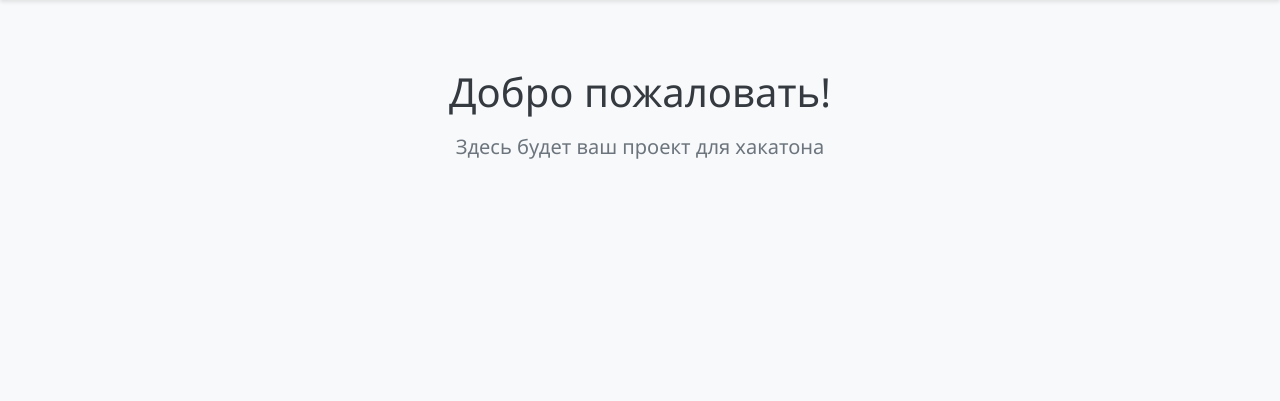
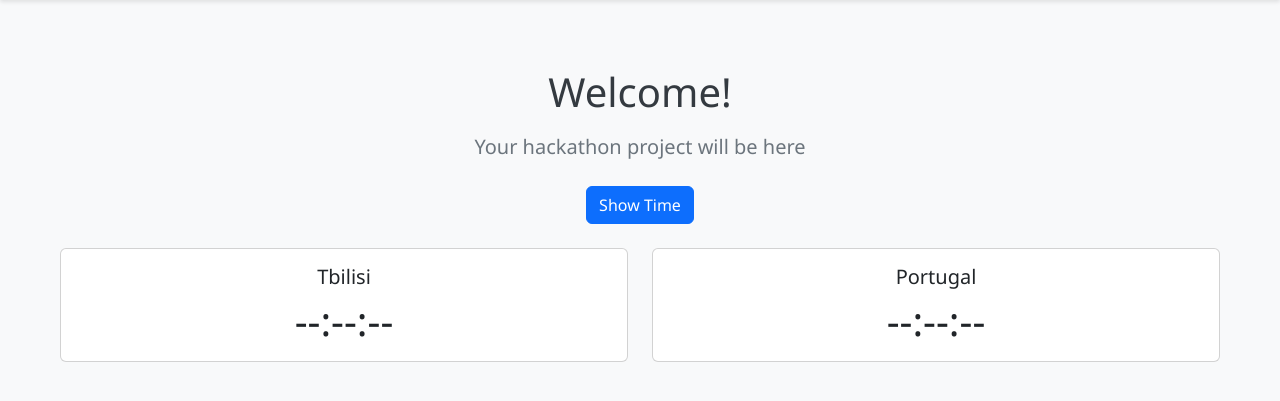
Before and after one commit to RomanShcherbich/web-app-sandbox, a Flask app: page / in a window 1280 px wide. Shown: the part 96-497 px from the top of the page. Run offline with Flask 3, Linux system fonts and the light colour scheme.

Commit message:
time button

```diff
--- a/app.py
+++ b/app.py
@@ -1,6 +1,8 @@
 from flask import Flask, render_template, request, jsonify
 import os
 from dotenv import load_dotenv
+from datetime import datetime
+import pytz
 
 # Загрузка переменных окружения
 load_dotenv()
@@ -15,5 +17,18 @@ def index():
 def health_check():
     return jsonify({"status": "healthy"})
 
+@app.route('/api/time')
+def get_time():
+    tbilisi_tz = pytz.timezone('Asia/Tbilisi')
+    portugal_tz = pytz.timezone('Europe/Lisbon')
+
+    tbilisi_time = datetime.now(tbilisi_tz).strftime('%H:%M:%S')
+    portugal_time = datetime.now(portugal_tz).strftime('%H:%M:%S')
+
+    return jsonify({
+        "tbilisi": tbilisi_time,
+        "portugal": portugal_time
+    })
+
 if __name__ == '__main__':
     app.run(debug=True, host='0.0.0.0', port=int(os.getenv('PORT', 5000)))
--- a/requirements.txt
+++ b/requirements.txt
@@ -1,5 +1,6 @@
 Flask==3.0.0
 python-dotenv==1.0.0
+pytz==2024.1
 requests==2.31.0
 numpy>=1.26.0
 pandas>=2.1.0
--- a/templates/index.html
+++ b/templates/index.html
@@ -1,5 +1,5 @@
 <!DOCTYPE html>
-<html lang="ru">
+<html lang="en">
 <head>
     <meta charset="UTF-8">
     <meta name="viewport" content="width=device-width, initial-scale=1.0">
@@ -18,13 +18,50 @@
     <div class="container mt-5">
         <div class="row">
             <div class="col-md-12 text-center">
-                <h1>Добро пожаловать!</h1>
-                <p class="lead">Здесь будет ваш проект для хакатона</p>
+                <h1>Welcome!</h1>
+                <p class="lead">Your hackathon project will be here</p>
+
+                <div class="mt-4">
+                    <button id="getTimeBtn" class="btn btn-primary">Show Time</button>
+                </div>
+
+                <div class="mt-4">
+                    <div class="row">
+                        <div class="col-md-6">
+                            <div class="card">
+                                <div class="card-body">
+                                    <h5 class="card-title">Tbilisi</h5>
+                                    <p id="tbilisiTime" class="card-text display-6">--:--:--</p>
+                                </div>
+                            </div>
+                        </div>
+                        <div class="col-md-6">
+                            <div class="card">
+                                <div class="card-body">
+                                    <h5 class="card-title">Portugal</h5>
+                                    <p id="portugalTime" class="card-text display-6">--:--:--</p>
+                                </div>
+                            </div>
+                        </div>
+                    </div>
+                </div>
             </div>
         </div>
     </div>
 
     <script src="https://cdn.jsdelivr.net/npm/bootstrap@5.3.0/dist/js/bootstrap.bundle.min.js"></script>
-    <script src="{{ url_for('static', filename='js/main.js') }}"></script>
+    <script>
+        document.getElementById('getTimeBtn').addEventListener('click', async () => {
+            try {
+                const response = await fetch('/api/time');
+                const data = await response.json();
+
+                document.getElementById('tbilisiTime').textContent = data.tbilisi;
+                document.getElementById('portugalTime').textContent = data.portugal;
+            } catch (error) {
+                console.error('Error getting time:', error);
+            }
+        });
+    </script>
 </body>
 </html>
```
